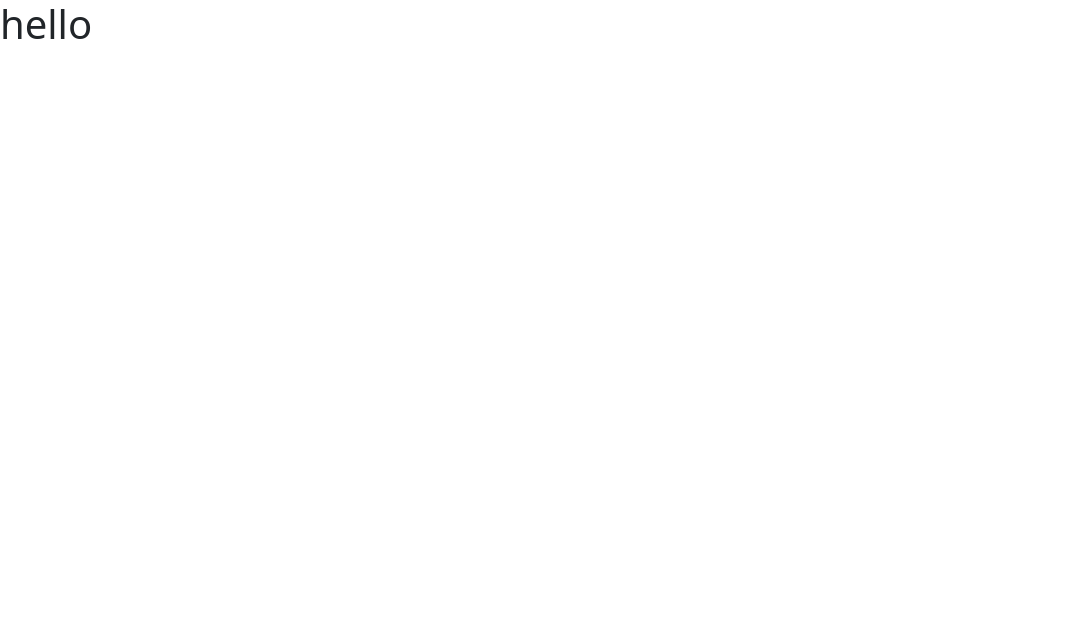
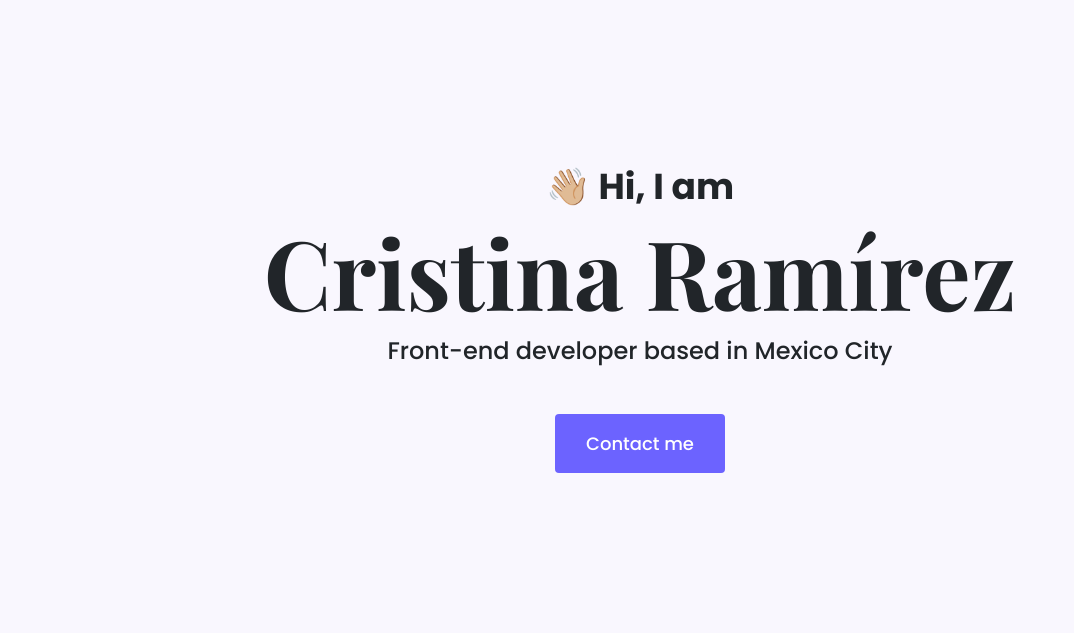
Before and after one commit to cristinarmz/portfolio-project, a plain HTML site: page index.html in a window 1280 px wide. Shown: the whole page, without its empty margins (0-1074 px from the left). Drawn offline with nearby package versions, Linux system fonts and the light colour scheme.

Commit message:
Designed hero section

```diff
--- a/index.html
+++ b/index.html
@@ -1,24 +1,46 @@
 <!DOCTYPE html>
 <html lang="en">
 <head>
-	<meta charset="UTF-8">
-	<meta http-equiv="X-UA-Compatible" content="IE=edge">
-	<meta name="viewport" content="width=
+	<meta charset="UTF-8" />
+    <meta http-equiv="X-UA-Compatible" content="IE=edge" />
+    <meta name="viewport" content="width=device-width, initial-scale=1.0" />
+    <title>Cristina Ramirez</title>
 
-	, initial-scale=1.0">
-	<link href="https://cdn.jsdelivr.net/npm/bootstrap@5.1.3/dist/css/bootstrap.min.css" rel="stylesheet" integrity="sha384-1BmE4kWBq78iYhFldvKuhfTAU6auU8tT94WrHftjDbrCEXSU1oBoqyl2QvZ6jIW3" crossorigin="anonymous">
-	<script src="https://cdn.jsdelivr.net/npm/bootstrap@5.1.3/dist/js/bootstrap.bundle.min.js" integrity="sha384-ka7Sk0Gln4gmtz2MlQnikT1wXgYsOg+OMhuP+IlRH9sENBO0LRn5q+8nbTov4+1p" crossorigin="anonymous"></script>
+    <link
+      href="https://cdn.jsdelivr.net/npm/bootstrap@5.0.0-beta2/dist/css/bootstrap.min.css"
+      rel="stylesheet"
+      integrity="sha384-BmbxuPwQa2lc/FVzBcNJ7UAyJxM6wuqIj61tLrc4wSX0szH/Ev+nYRRuWlolflfl"
+      crossorigin="anonymous"
+    />
+    <link rel="preconnect" href="https://fonts.gstatic.com" />
+    <link
+      href="https://fonts.googleapis.com/css2?family=Playfair+Display:wght@700&family=Poppins:wght@500;700&display=swap"
+      rel="stylesheet"
+    />
+    <link rel="stylesheet" href="styles.css" />
 
-	<link rel="preconnect" href="https://fonts.googleapis.com">
-<link rel="preconnect" href="https://fonts.gstatic.com" crossorigin>
-<link href="https://fonts.googleapis.com/css2?family=Roboto+Mono:wght@100;300;500;700&family=Ubuntu:wght@300;500;700&display=swap" rel="stylesheet">
-<link rel="preconnect" href="https://fonts.googleapis.com">
-<link rel="preconnect" href="https://fonts.gstatic.com" crossorigin>
-<link href="https://fonts.googleapis.com/css2?family=Lora:wght@400;700&family=Roboto+Mono:wght@100;300;500;700&family=Ubuntu:wght@300;500;700&display=swap" rel="stylesheet">
-	<title>Cristina Ramírez</title>
-</head>
+    <script
+      src="https://cdn.jsdelivr.net/npm/bootstrap@5.0.0-beta2/dist/js/bootstrap.bundle.min.js"
+      integrity="sha384-b5kHyXgcpbZJO/tY9Ul7kGkf1S0CWuKcCD38l8YkeH8z8QjE0GmW1gYU5S9FOnJ0"
+      crossorigin="anonymous"
+    ></script>
+    <script
+      src="https://kit.fontawesome.com/ddc3ee268a.js"
+      crossorigin="anonymous"
+    ></script>
+  </head>
 <body>
-	<h1>hello</h1>
+	<div class="hero-section">
+<p>👋🏼 Hi, I am </p>
+	<h1>Cristina Ramírez</h1>
+	<h2 class="mb-5">Front-end developer based in Mexico City</h2>
+
+	<div>
+	<a href="#" class="btn btn-branding">Contact me</a>
+
+	</div>
+	</div>
+
 
 </body>
 </html>
--- /dev/null
+++ b/styles.css
@@ -0,0 +1,45 @@
+:root {
+	--branding-color: #6c63ff;
+	--secondary-color: #f9f7fe;
+	--heading-font-family: "Playfair Display";
+	--default-font-family: "Poppins", sans-serif;
+}
+body {
+	font-family: var(--default-font-family);
+}
+h1 {
+	font-family: var(--heading-font-family);
+	font-size: 96px;
+}
+h2 {
+	font-family: "Poppins", sans-serif;
+	font-size: 24px;
+}
+p {
+	font-family: "Poppins", sans-serif;
+	font-size: 36px;
+}
+.hero-section {
+	background-color: var(--secondary-color);
+	text-align: center;
+	padding: 160px 20px;
+}
+
+.hero-section p {
+	font-family: "Poppins";
+	font-weight: bold;
+	margin: 0;
+}
+
+.hero-section h2 {
+	font-family: "Poppins", sans-serif;
+}
+
+.btn-branding {
+	background: var(--branding-color);
+	border-radius: 4px;
+	color: white;
+	font-size: 18px;
+	line-height: 27px;
+	padding: 15px 30px;
+}
```
